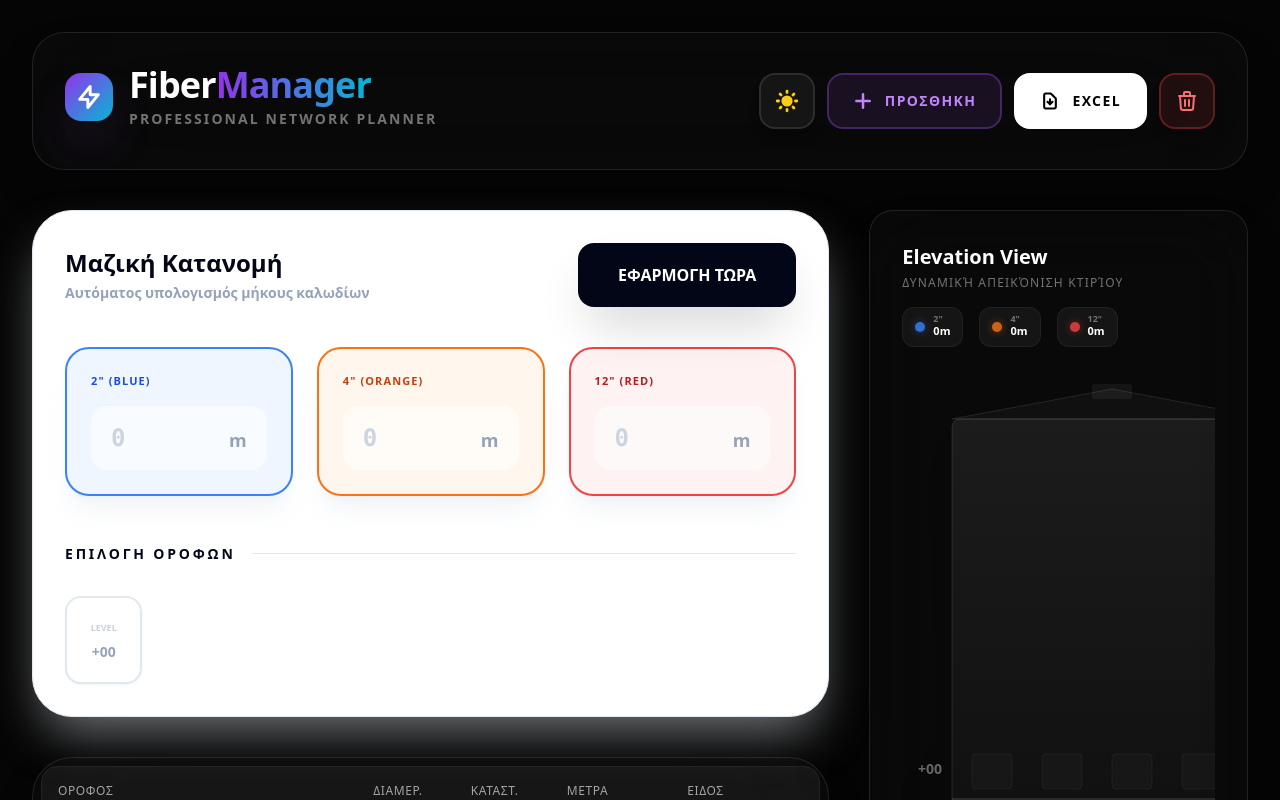
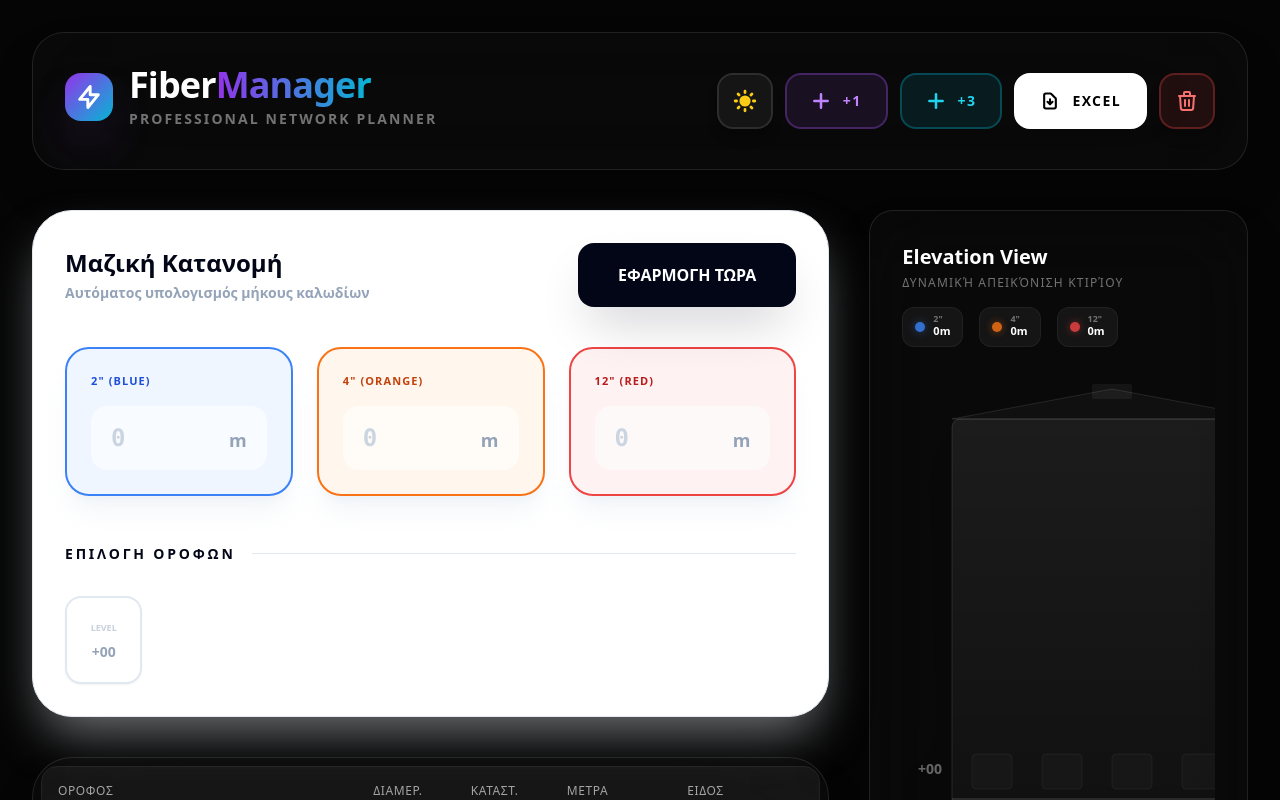
Before and after one commit to sgk-developers/floor-ftth-calculator, a React (Vite) app: page / in a window 1280 px wide. Shown: the top 800 px of the page. Built offline with nearby package versions, Linux system fonts and the light colour scheme.

Commit message:
{"mode":"execute","reasoning":"Ενημέρωση του τίτλου της εφαρμογής στο index.html για να αντικατοπτρίζει το νέο όνομα 'Fi
Update src/components/App.tsx

```diff
--- a/src/components/App.tsx
+++ b/src/components/App.tsx
@@ -39,7 +39,7 @@ const App: React.FC = () => {
   const addFloor = () => {
     const newFloor: FloorData = {
       id: Math.random().toString(36).substr(2, 9),
-      floor: `+0${floors.length}`,
+      floor: `+${floors.length.toString().padStart(2, '0')}`,
       apartments: 0,
       shops: 0,
       fb01Count: 0,
@@ -57,6 +57,29 @@ const App: React.FC = () => {
       cableType: ''
     };
     setFloors([...floors, newFloor]);
+  };
+
+  const addThreeFloors = () => {
+    const newFloors: FloorData[] = Array.from({ length: 3 }).map((_, i) => ({
+      id: Math.random().toString(36).substr(2, 9) + i,
+      floor: `+${(floors.length + i).toString().padStart(2, '0')}`,
+      apartments: 0,
+      shops: 0,
+      fb01Count: 0,
+      fb01Type: '',
+      fb02Count: 0,
+      fb02Type: '',
+      customerFb: '',
+      customerApt: '',
+      gisId: '',
+      fb04Type: '',
+      customerFb2: '',
+      customerRoomNumbering: '',
+      gisId2: '',
+      meters: 0,
+      cableType: ''
+    }));
+    setFloors([...floors, ...newFloors]);
   };
 
   const updateFloor = (id: string, field: keyof FloorData, value: any) => {
@@ -171,9 +194,23 @@ const App: React.FC = () => {
                   ? 'bg-purple-500/10 border-purple-500/30 text-purple-400 hover:bg-purple-500/20'
                   : 'bg-slate-950 border-slate-900 text-white hover:bg-slate-800 shadow-xl shadow-slate-950/20'
               }`}
+              title="Προσθήκη ενός ορόφου"
             >
               <svg className="w-5 h-5" fill="none" stroke="currentColor" viewBox="0 0 24 24"><path strokeLinecap="round" strokeLinejoin="round" strokeWidth={3} d="M12 4v16m8-8H4" /></svg>
-              Προσθηκη
+              +1
+            </button>
+
+            <button
+              onClick={addThreeFloors}
+              className={`px-6 py-4 rounded-2xl font-black text-sm uppercase tracking-widest transition-all active:scale-95 flex items-center gap-3 border-2 ${
+                darkMode
+                  ? 'bg-cyan-500/10 border-cyan-500/30 text-cyan-400 hover:bg-cyan-500/20'
+                  : 'bg-cyan-600 border-cyan-700 text-white hover:bg-cyan-700 shadow-xl shadow-cyan-900/20'
+              }`}
+              title="Προσθήκη τριών ορόφων"
+            >
+              <svg className="w-5 h-5" fill="none" stroke="currentColor" viewBox="0 0 24 24"><path strokeLinecap="round" strokeLinejoin="round" strokeWidth={3} d="M12 4v16m8-8H4" /></svg>
+              +3
             </button>
 
             <button
```
